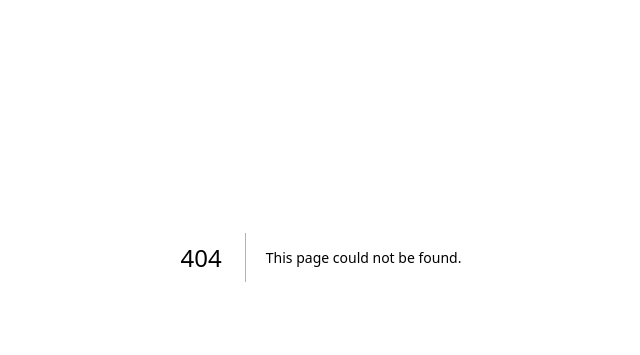
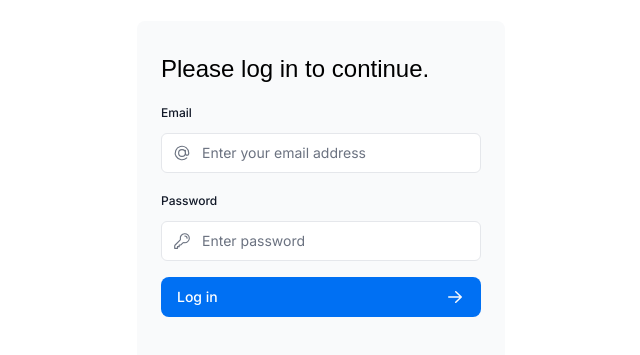
Before and after one commit to kaz-uen/demo-nextjs, a Next.js app: page /login in a window 1280 px wide. Before the commit this address had no page. Shown: the part 143-498 px from the top of the page, without its empty margins (319-959 px from the left). Built offline with nearby package versions, Linux system fonts and the light colour scheme; a web font is replaced by a local one.

Commit message:
login form

```diff
--- /dev/null
+++ b/app/login/page.tsx
@@ -0,0 +1,12 @@
+import LoginForm from '@/app/ui/login-form';
+
+export default function LoginPage() {
+  return (
+    <main className="flex items-center justify-center md:h-screen">
+      <div className="relative mx-auto flex w-full max-w-[400px] flex-col spa
+ce-y-2.5 p-4 md:-mt-32">
+        <LoginForm />
+      </div>
+    </main>
+  );
+}
```
